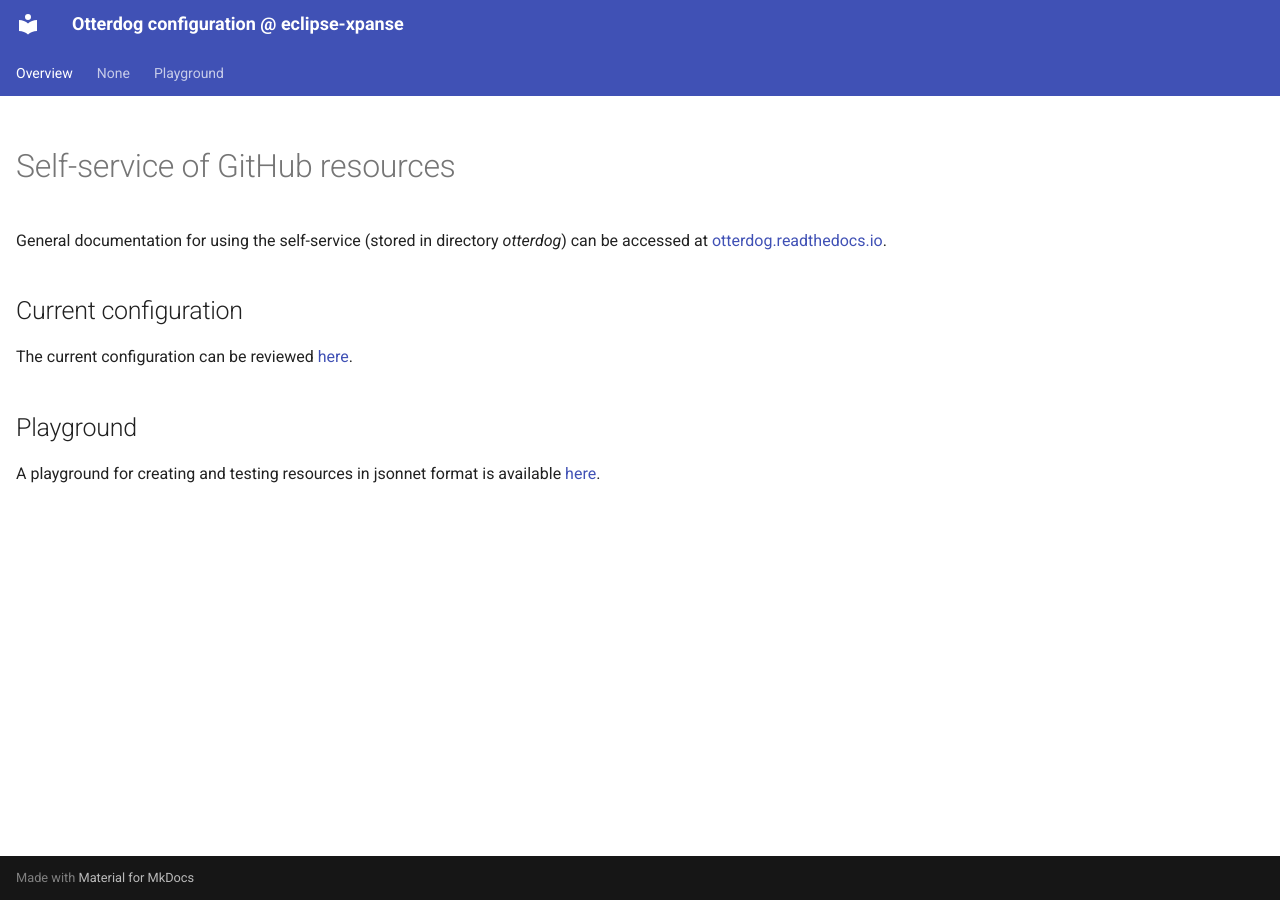
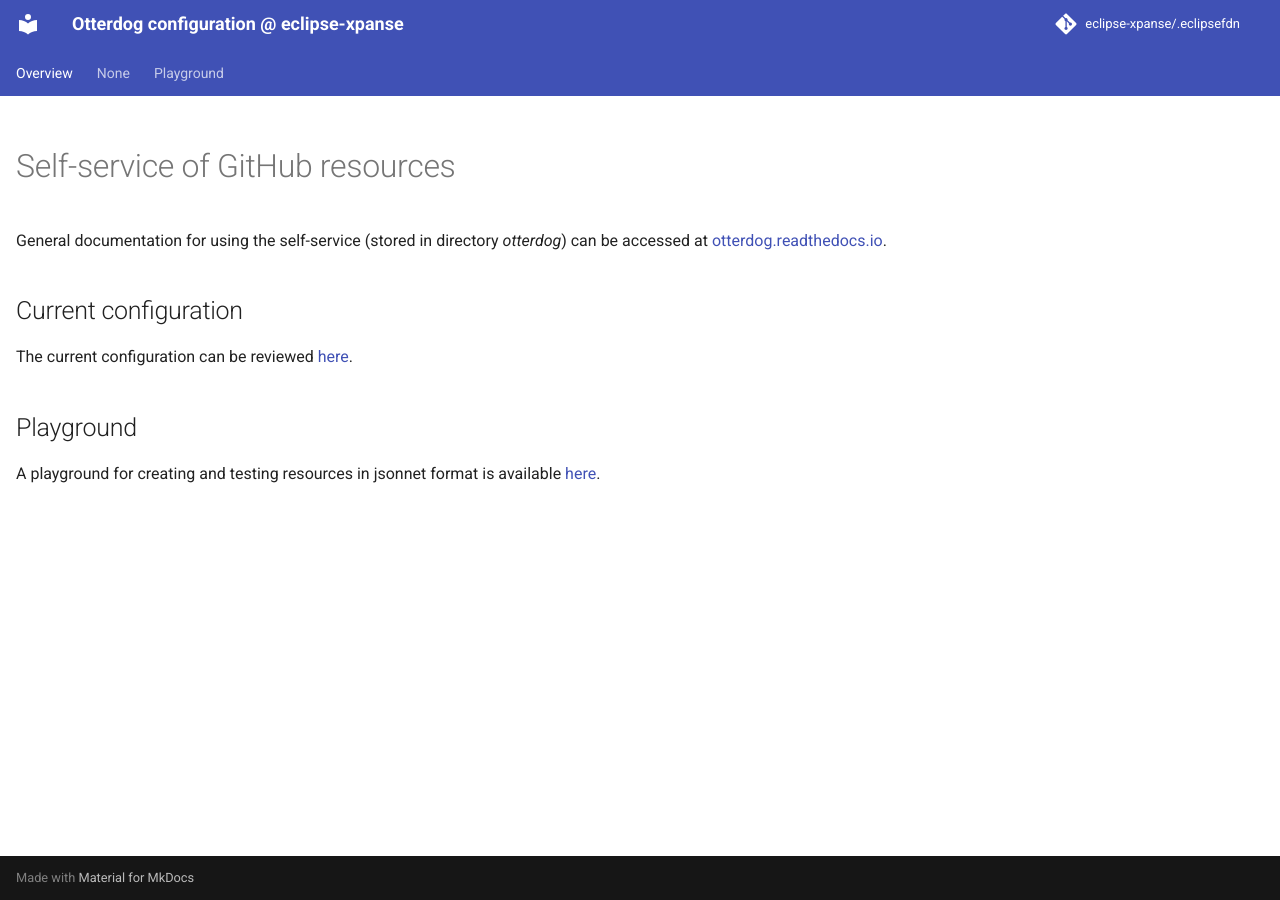
Before and after one commit to eclipse-xpanse/.eclipsefdn, an MkDocs documentation site: the page built from docs/index.md, in a window 1280 px wide. Built offline with MkDocs 1.6.1 and Material for MkDocs 9.7.7, drawn with Linux system fonts in a browser that asks for light colours; comment, search, counter and statistics services are not loaded.

Commit message:
Updating file 'mkdocs.yml' with otterdog.

```diff
--- a/mkdocs.yml
+++ b/mkdocs.yml
@@ -3,6 +3,9 @@ site_description: Otterdog configuration @ eclipse-xpanse
 strict: false
 
 site_url: https://eclipse-xpanse.github.io/.eclipsefdn/
+
+repo_name: eclipse-xpanse/.eclipsefdn
+repo_url: https://github.com/eclipse-xpanse/.eclipsefdn/
 
 docs_dir: ./docs
 site_dir: ./_site
```
